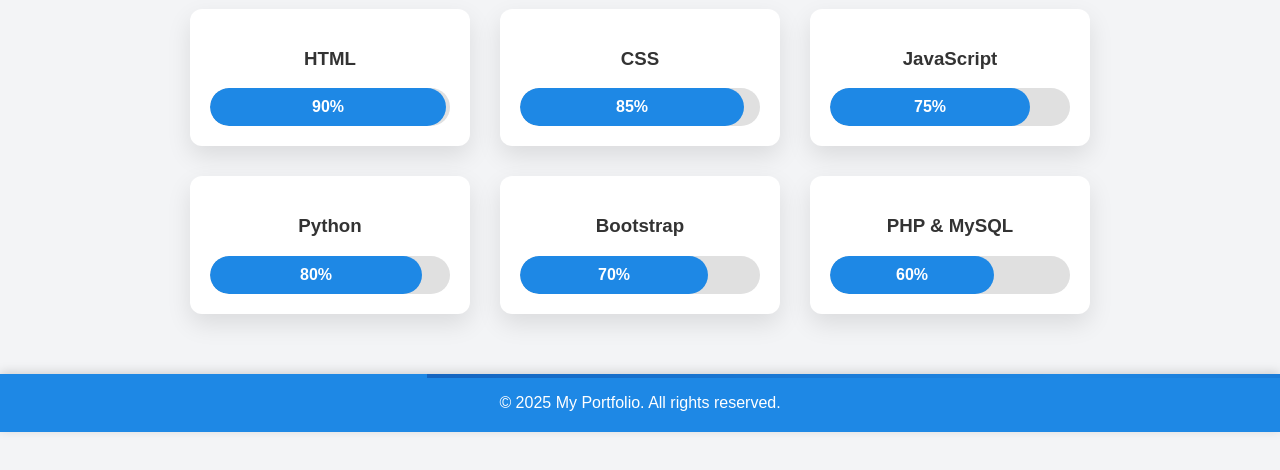
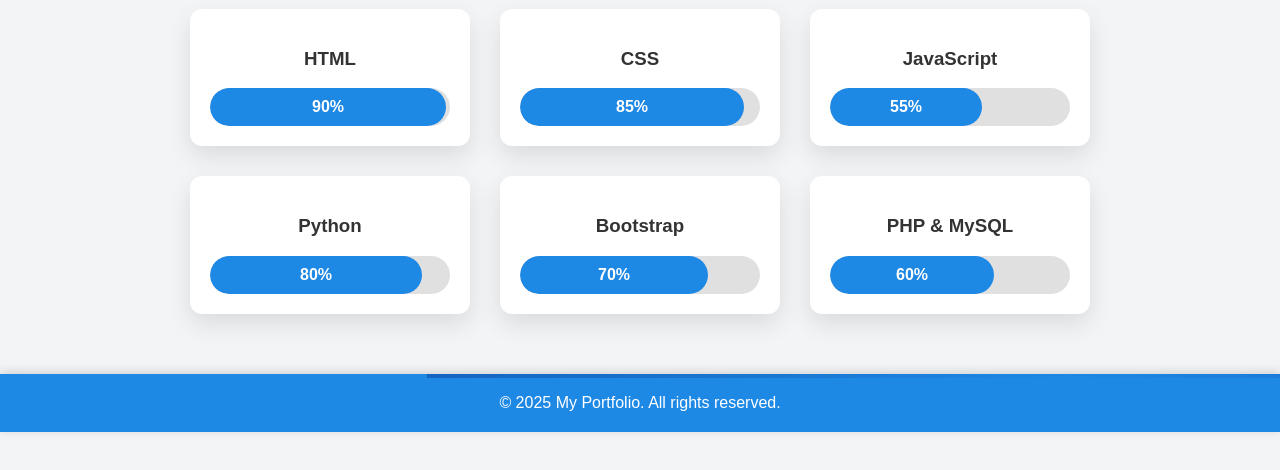
Before and after one commit to Harshavardhan3011/my-potfolio, a plain HTML site: page skills.html in a window 1280 px wide. Shown: the part 192-662 px from the top of the page. Drawn offline with Linux system fonts and the light colour scheme.

Commit message:
Update skills.html

```diff
--- a/skills.html
+++ b/skills.html
@@ -40,7 +40,7 @@
             <div class="skill-item">
                 <h3>JavaScript</h3>
                 <div class="progress-bar">
-                    <div class="progress" style="width: 75%;">75%</div>
+                    <div class="progress" style="width: 55%;">55%</div>
                 </div>
             </div>
 
```
